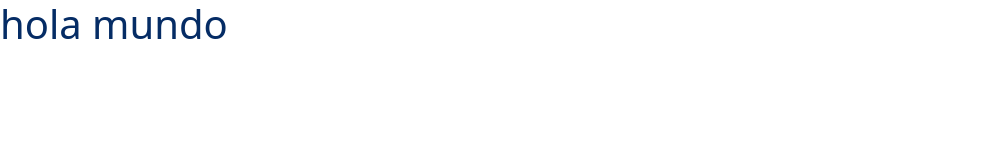
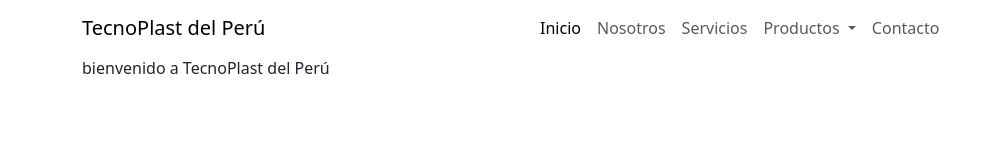
Before and after one commit to agilardino/tecnoplast.github.io, a website: page index.html in a window 1280 px wide. Shown: the whole page, without its empty margins (0-999 px from the left). Drawn offline with nearby package versions, Linux system fonts and the light colour scheme.

Commit message:
cambios en el index

```diff
--- a/css/styles.sass
+++ b/css/styles.sass
@@ -1,2 +1,10 @@
+*
+    margin-inline: auto
+    padding: 0
+    box-sizing: border-box
+
 body
     font-size: 1rem
+
+.navbar-nav
+    float: right
--- a/index.html
+++ b/index.html
@@ -1,13 +1,61 @@
 <!DOCTYPE html>
-<html lang="en">
+<html lang="es">
 <head>
     <meta charset="UTF-8">
     <meta name="viewport" content="width=device-width, initial-scale=1.0">
-    <title>Document</title>
+    <title>TecnoPlast del Perú - Venta y distribución de productos plásticos para las industrias</title>
+    <meta name="description" content="TecnoPlast del Perú: Líderes en soluciones plásticas y biodegradables para la agroindustria. Encuentra envases, embalajes y más, diseñados para la calidad y el cuidado del medio ambiente.">
+    <meta name="keywords" content="plásticos, biodegradables, agroindustria, envases, embalajes, calidad, sostenibilidad">
     <link rel="stylesheet" href="node_modules/bootstrap/dist/css/bootstrap.min.css">
     <link rel="stylesheet" href="css/styles.css">
 </head>
 <body>
-    <h1 class="text-primary-emphasis">hola mundo</h1>
+    <header>
+        <nav class="navbar navbar-expand-lg">
+            <div class="container">
+              <a class="navbar-brand" href="#">TecnoPlast del Perú</a>
+              <button class="navbar-toggler" type="button" data-bs-toggle="collapse" data-bs-target="#navbarSupportedContent" aria-controls="navbarSupportedContent" aria-expanded="false" aria-label="Toggle navigation">
+                <span class="navbar-toggler-icon"></span>
+              </button>
+              <div class="collapse navbar-collapse" id="navbarSupportedContent">
+                <ul class="navbar-nav me-auto mb-2 mb-lg-0 ">
+                  <li class="nav-item">
+                    <a class="nav-link active" aria-current="page" href="#">Inicio</a>
+                  </li>
+                  <li class="nav-item">
+                    <a class="nav-link" href="#">Nosotros</a>
+                  </li>
+                  <li class="nav-item">
+                    <a class="nav-link" href="#">Servicios</a>
+                  </li>
+                  <li class="nav-item dropdown">
+                    <a class="nav-link dropdown-toggle" href="#" role="button" data-bs-toggle="dropdown" aria-expanded="false">
+                      Productos
+                    </a>
+                    <ul class="dropdown-menu">
+                      <li><a class="dropdown-item" href="#">Linea FastFood</a></li>
+                      <li><a class="dropdown-item" href="#">Linea Retail</a></li>
+                      <li><a class="dropdown-item" href="#">Linea Limpieza</a></li>
+                      <li><a class="dropdown-item" href="#">Linea Bolsas</a></li>
+                      <li><a class="dropdown-item" href="#">Linea Impresa</a></li>
+                    </ul>
+                  </li>
+                  <li class="nav-item">
+                    <a class="nav-link" href="#">Contacto</a>
+                  </li>
+                </ul>
+              </div>
+            </div>
+          </nav>
+    </header>
+    <main>
+        <div class="container">
+            bienvenido a TecnoPlast del Perú
+        </div>
+    </main>
+
+
+    <script src="https://cdn.jsdelivr.net/npm/@popperjs/core@2.11.8/dist/umd/popper.min.js" integrity="sha384-I7E8VVD/ismYTF4hNIPjVp/Zjvgyol6VFvRkX/vR+Vc4jQkC+hVqc2pM8ODewa9r" crossorigin="anonymous"></script>
+<script src="https://cdn.jsdelivr.net/npm/bootstrap@5.3.3/dist/js/bootstrap.min.js" integrity="sha384-0pUGZvbkm6XF6gxjEnlmuGrJXVbNuzT9qBBavbLwCsOGabYfZo0T0to5eqruptLy" crossorigin="anonymous"></script>
 </body>
 </html>
```
Also changed, not shown: css/styles.css, 1 other file.
